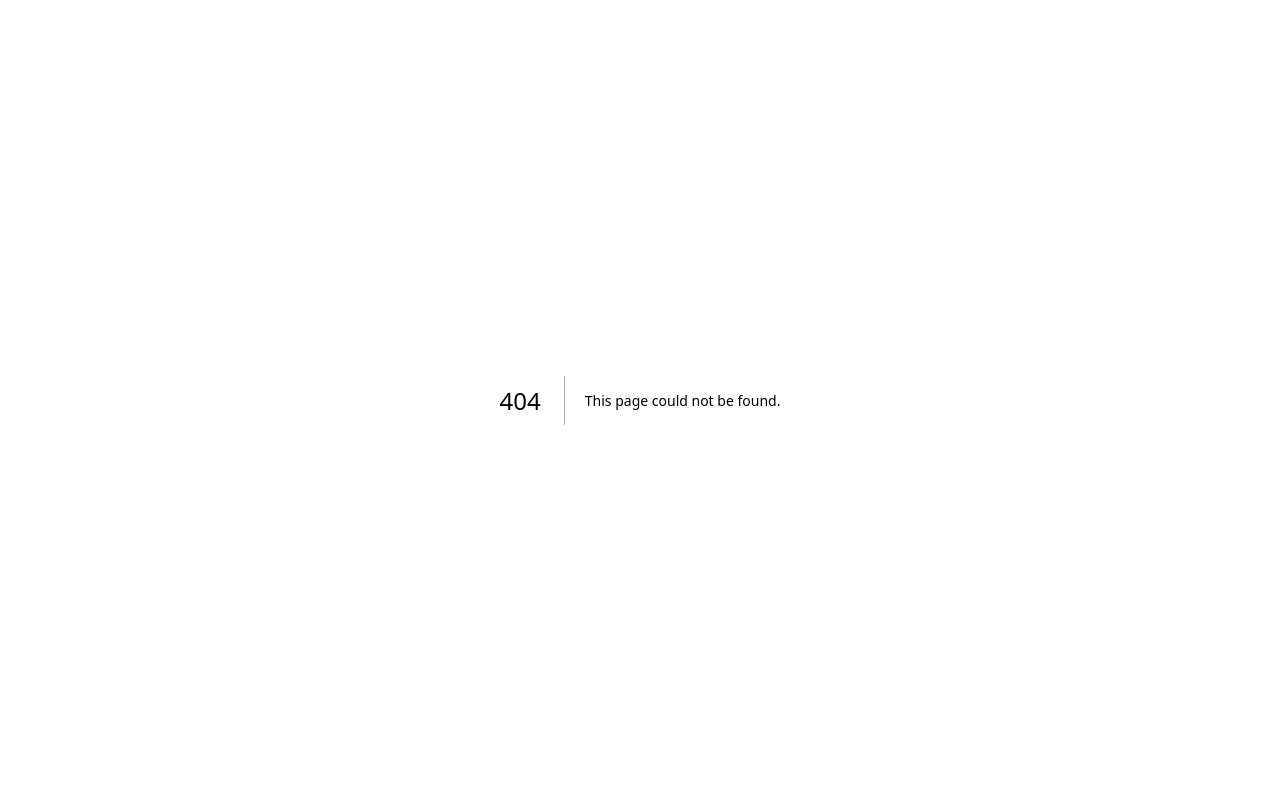
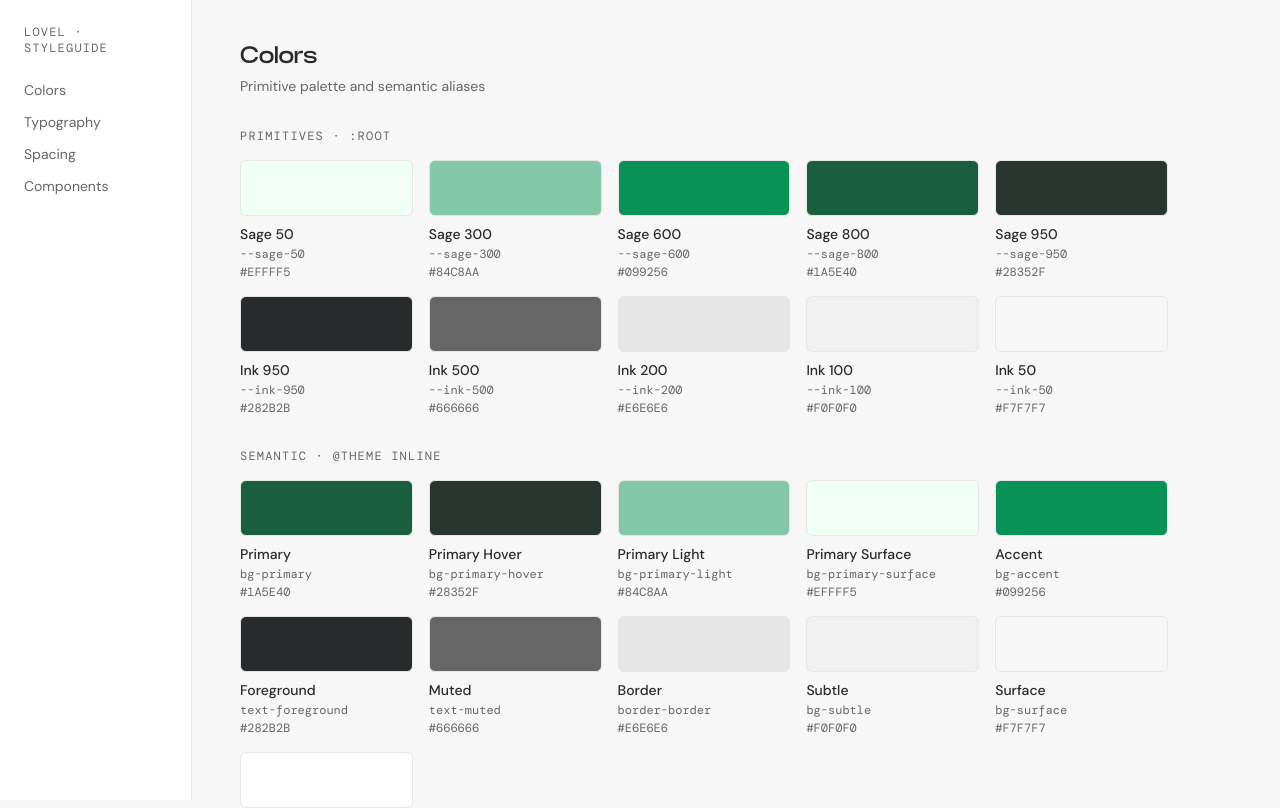
Before and after one commit to carlhartt/lovel-brand, a Next.js app: page /styleguide in a window 1280 px wide. Before the commit this address had no page. Shown: the top 808 px of the page. Built offline with nearby package versions, Linux system fonts and the light colour scheme.

Commit message:
feat: replace styleguide route with component-based page

```diff
--- /dev/null
+++ b/src/app/styleguide/layout.tsx
@@ -0,0 +1,32 @@
+import { type ReactNode } from "react"
+
+const navLinks = [
+  { href: "#colors",     label: "Colors" },
+  { href: "#typography", label: "Typography" },
+  { href: "#spacing",    label: "Spacing" },
+  { href: "#components", label: "Components" },
+]
+
+export default function StyleguideLayout({ children }: { children: ReactNode }) {
+  return (
+    <div className="flex min-h-screen bg-surface">
+      <aside className="sticky top-0 h-screen w-48 shrink-0 border-r border-border bg-background p-6 flex flex-col gap-1">
+        <span className="text-xs font-mono text-muted uppercase tracking-widest mb-4">
+          Lovel · Styleguide
+        </span>
+        {navLinks.map((link) => (
+          <a
+            key={link.href}
+            href={link.href}
+            className="text-sm font-sans text-muted hover:text-foreground transition-colors py-1"
+          >
+            {link.label}
+          </a>
+        ))}
+      </aside>
+      <main className="flex-1 px-12 py-10 flex flex-col gap-20 max-w-5xl">
+        {children}
+      </main>
+    </div>
+  )
+}
--- /dev/null
+++ b/src/app/styleguide/page.tsx
@@ -0,0 +1,15 @@
+import { ColorsSection }     from "./sections/ColorsSection"
+import { TypographySection } from "./sections/TypographySection"
+import { SpacingSection }    from "./sections/SpacingSection"
+import { ComponentsSection } from "./sections/ComponentsSection"
+
+export default function StyleguidePage() {
+  return (
+    <>
+      <ColorsSection />
+      <TypographySection />
+      <SpacingSection />
+      <ComponentsSection />
+    </>
+  )
+}
```
